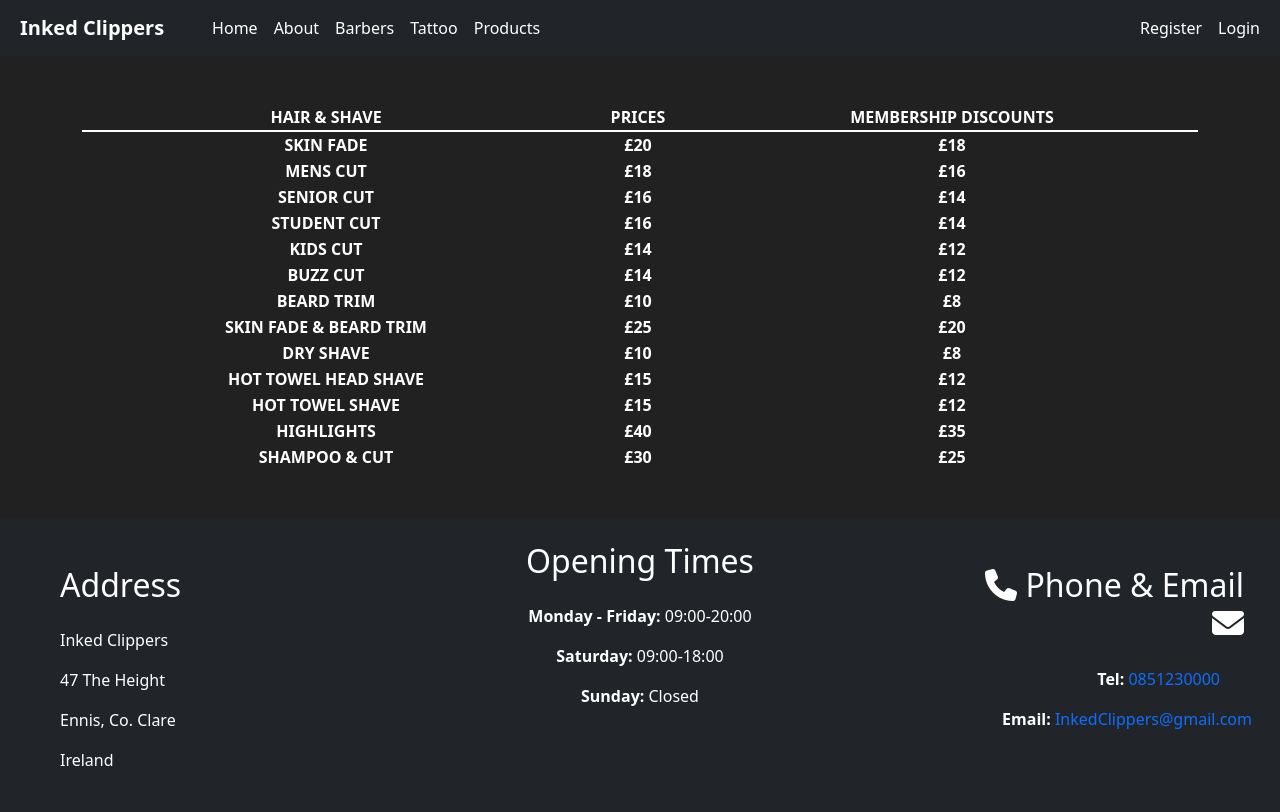
After one commit to DylanP400/InkedClippers, a Django app: page /barbers/ in a window 1280 px wide. The commit adds this page. Run offline with Django 3.2, Linux system fonts and the light colour scheme; some libraries are stand-ins or nearby versions.

Commit message:
Add barbers page with services

```diff
--- /dev/null
+++ b/core/templates/core/barbers.html
@@ -0,0 +1,85 @@
+{% extends "core/base.html"%}
+{% load static %}
+
+{% block content %}
+<section class="container my-5">
+    <table class="table-borderless table-services text-center">
+        <thead>
+            <tr>
+                <th scope="col">HAIR &amp; SHAVE</th>
+                <th scope="col">PRICES</th>
+                <th scope="col">MEMBERSHIP DISCOUNTS</th>
+            </tr>
+        </thead>
+        <tbody>
+            <tr>
+                <th scope="row" class="text-center fw-semibold table-group-divider">SKIN FADE</th>
+                <td class="fw-semibold table-group-divider">£20</td>
+                <td class="fw-semibold table-group-divider">£18</td>
+            </tr>
+            <tr>
+                <th scope="row" class="text-center fw-semibold">MENS CUT</th>
+                <td class="fw-semibold">£18</td>
+                <td class="fw-semibold">£16</td>
+            </tr>
+            <tr>
+                <th scope="row" class="text-center fw-semibold">SENIOR CUT</th>
+                <td class="fw-semibold">£16</td>
+                <td class="fw-semibold">£14</td>
+            </tr>
+            <tr>
+                <th scope="row" class="text-center fw-semibold">STUDENT CUT</th>
+                <td class="fw-semibold">£16</td>
+                <td class="fw-semibold">£14</td>
+            </tr>
+            <tr>
+                <th scope="row" class="text-center fw-semibold">KIDS CUT</th>
+                <td class="fw-semibold">£14</td>
+                <td class="fw-semibold">£12</td>
+            </tr>
+            <tr>
+                <th scope="row" class="text-center fw-semibold">BUZZ CUT</th>
+                <td class="fw-semibold">£14</td>
+                <td class="fw-semibold">£12</td>
+            </tr>
+            <tr>
+                <th scope="row" class="text-center fw-semibold">BEARD TRIM</th>
+                <td class="fw-semibold">£10</td>
+                <td class="fw-semibold">£8</td>
+            </tr>
+            <tr>
+                <th scope="row" class="text-center fw-semibold">SKIN FADE &amp; BEARD TRIM</th>
+                <td class="fw-semibold">£25</td>
+                <td class="fw-semibold">£20</td>
+            </tr>
+            <tr>
+                <th scope="row" class="text-center fw-semibold">DRY SHAVE</th>
+                <td class="fw-semibold">£10</td>
+                <td class="fw-semibold">£8</td>
+            </tr>
+            <tr>
+                <th scope="row" class="text-center fw-semibold">HOT TOWEL HEAD SHAVE</th>
+                <td class="fw-semibold">£15</td>
+                <td class="fw-semibold">£12</td>
+            </tr>
+            <tr>
+                <th scope="row" class="text-center fw-semibold">HOT TOWEL SHAVE</th>
+                <td class="fw-semibold">£15</td>
+                <td class="fw-semibold">£12</td>
+            </tr>
+            <tr>
+                <th scope="row" class="text-center fw-semibold">HIGHLIGHTS</th>
+                <td class="fw-semibold">£40</td>
+                <td class="fw-semibold">£35</td>
+            </tr>
+            <tr>
+                <th scope="row" class="text-center fw-semibold">SHAMPOO &amp; CUT</th>
+                <td class="fw-semibold">£30</td>
+                <td class="fw-semibold">£25</td>
+            </tr>
+        </tbody>
+    </table>
+</section>
+
+
+{% endblock content %}
--- a/core/templates/core/base.html
+++ b/core/templates/core/base.html
@@ -38,7 +38,7 @@
                         <a class="nav-link text-white" aria-current="page" href="{% url 'about-page' %}">About</a>
                     </li>
                     <li class="nav-item">
-                        <a class="nav-link text-white" aria-current="page" href="">Barbers</a>
+                        <a class="nav-link text-white" aria-current="page" href="{% url 'barbers-page' %}">Barbers</a>
                     </li>
                     <li class="nav-item">
                         <a class="nav-link text-white" href="">Tattoo</a>
--- a/core/templates/core/home.html
+++ b/core/templates/core/home.html
@@ -40,7 +40,7 @@
 
         <div class="row lg-justify-content-evenly g-3">
             {% for member in members %}
-            <div class="col-md-2 col-sm-6">
+            <div class="col-md-4 col-sm-6">
                 <div class="card border-3">
                     <div class="card-header text-center bg-dark text-white fw-bold">{{ member.name }}</div>
                     <img src="{{ member.image.url }}" class="card-img-top img-fluid" alt="...">
--- a/core/urls.py
+++ b/core/urls.py
@@ -4,4 +4,5 @@ from . import views
 urlpatterns = [
     path('', views.home, name='home-page'),
     path('about/', views.about, name='about-page'),
+    path('barbers/', views.barbers, name='barbers-page'),
 ]
--- a/core/views.py
+++ b/core/views.py
@@ -10,3 +10,7 @@ def home(request):
 
 def about(request):
     return render(request, 'core/about.html')
+
+
+def barbers(request):
+    return render(request, 'core/barbers.html')
```
